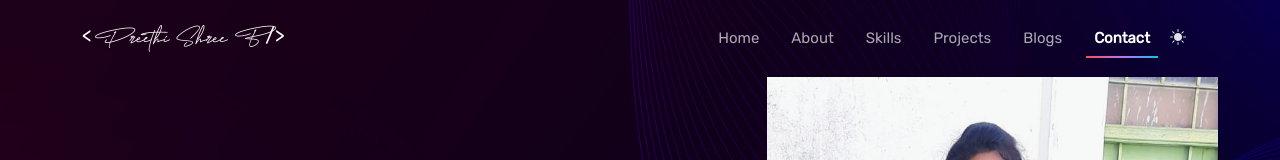
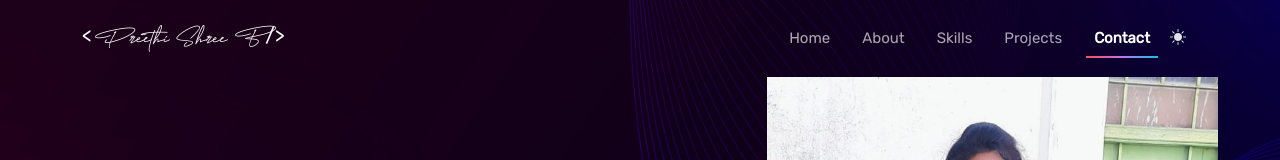
Before and after one commit to Preethi15shree/MyPortfolio, a plain HTML site: page index.html in a window 1280 px wide. Shown: the top 160 px of the page. Drawn offline with Linux system fonts and the light colour scheme; files whose address does not match are found by name.

Commit message:
Update index.html

```diff
--- a/index.html
+++ b/index.html
@@ -84,7 +84,6 @@
                             <li class="nav-item" data-aos="fade-down" data-aos-delay="600" data-bs-dismiss="offcanvas"><a href="#about" class="nav-link">About</a></li>
                             <li class="nav-item" data-aos="fade-down" data-aos-delay="700" data-bs-dismiss="offcanvas" ><a href="#skills" class="nav-link">Skills</a></li>
                             <li class="nav-item" data-aos="fade-down" data-aos-delay="800" data-bs-dismiss="offcanvas"><a href="#projects" class="nav-link">Projects</a></li>
-                            <li class="nav-item" data-aos="fade-down" data-aos-delay="900" data-bs-dismiss="offcanvas"><a href="#blogs" class="nav-link">Blogs</a></li>
                             <li class="nav-item" data-aos="fade-down" data-aos-delay="1000" data-bs-dismiss="offcanvas"><a href="#contact" class="nav-link">Contact</a></li>
                         </ul>
                     </div>
```
